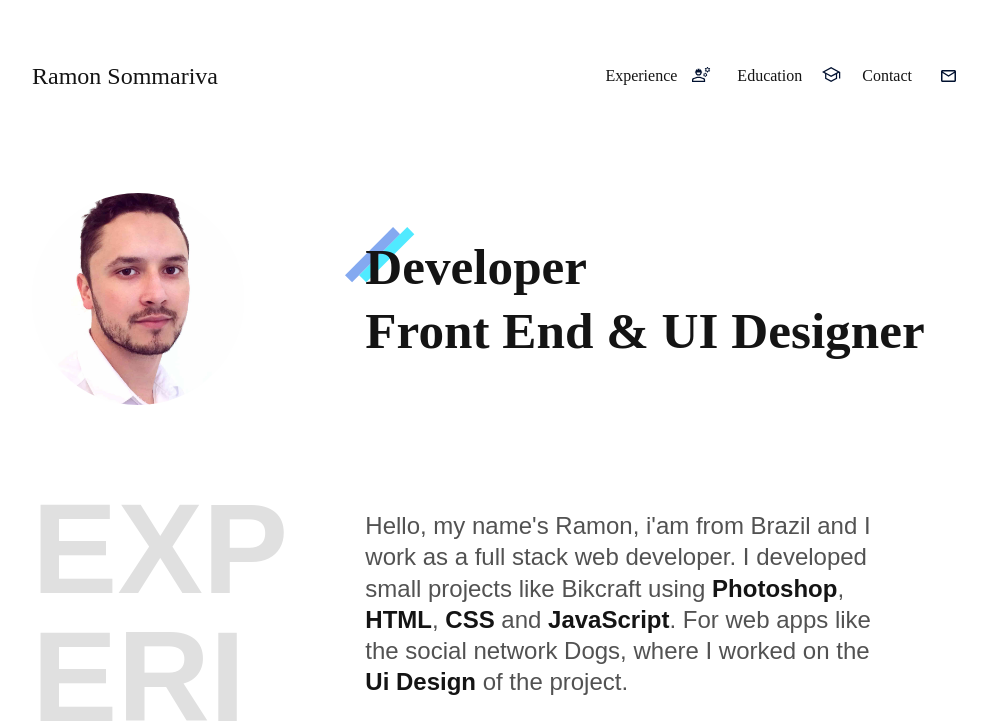
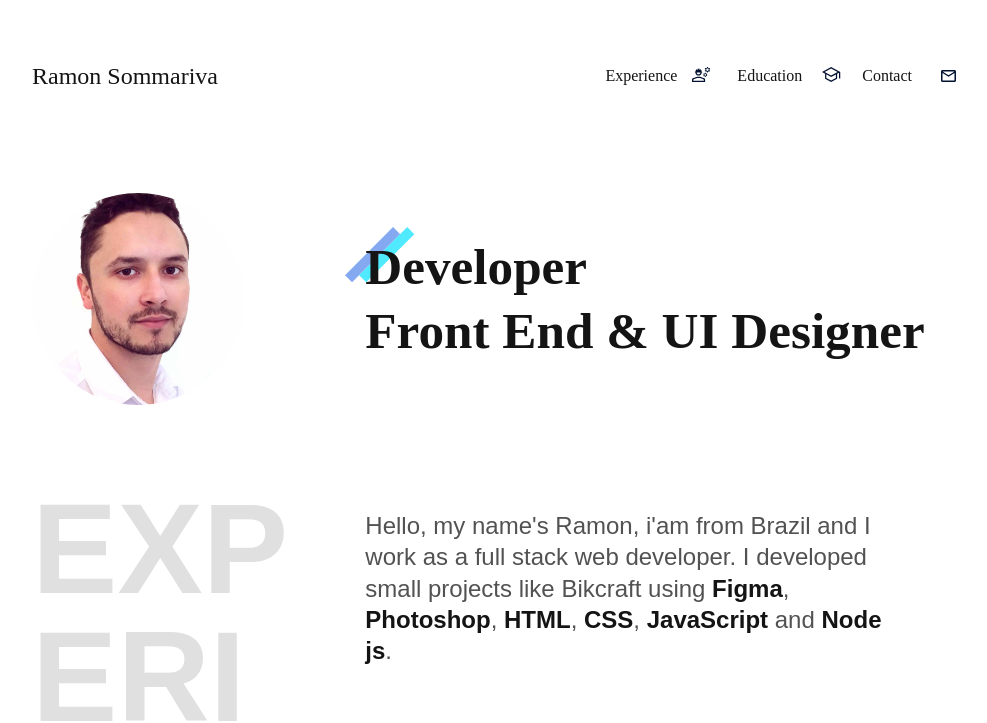
Before and after one commit to RamonSommariva/RamonSommariva.github.io, a plain HTML site: page index.html in a window 1280 px wide. Shown: the top 723 px of the page, without its empty margins (158-1145 px from the left). Drawn offline with Linux system fonts and the light colour scheme.

Commit message:
experience description

```diff
--- a/index.html
+++ b/index.html
@@ -36,7 +36,7 @@
     <h2 class="subtitle">Experience</h2>
     <div>
       <p class="experience-text">
-        Hello, my name's Ramon, i'am from Brazil and I work as a full stack web developer. I developed small projects like Bikcraft using <strong>Photoshop</strong>, <strong>HTML</strong>, <strong>CSS</strong> and <strong>JavaScript</strong>. For web apps like the social network Dogs, where I worked on the <strong>Ui Design</strong> of the project.
+        Hello, my name's Ramon, i'am from Brazil and I work as a full stack web developer. I developed small projects like Bikcraft using <strong>Figma</strong>, <strong>Photoshop</strong>, <strong>HTML</strong>, <strong>CSS</strong>, <strong>JavaScript</strong> and <strong>Node js</strong>.
       </p>
 
       <div class="company">
```
